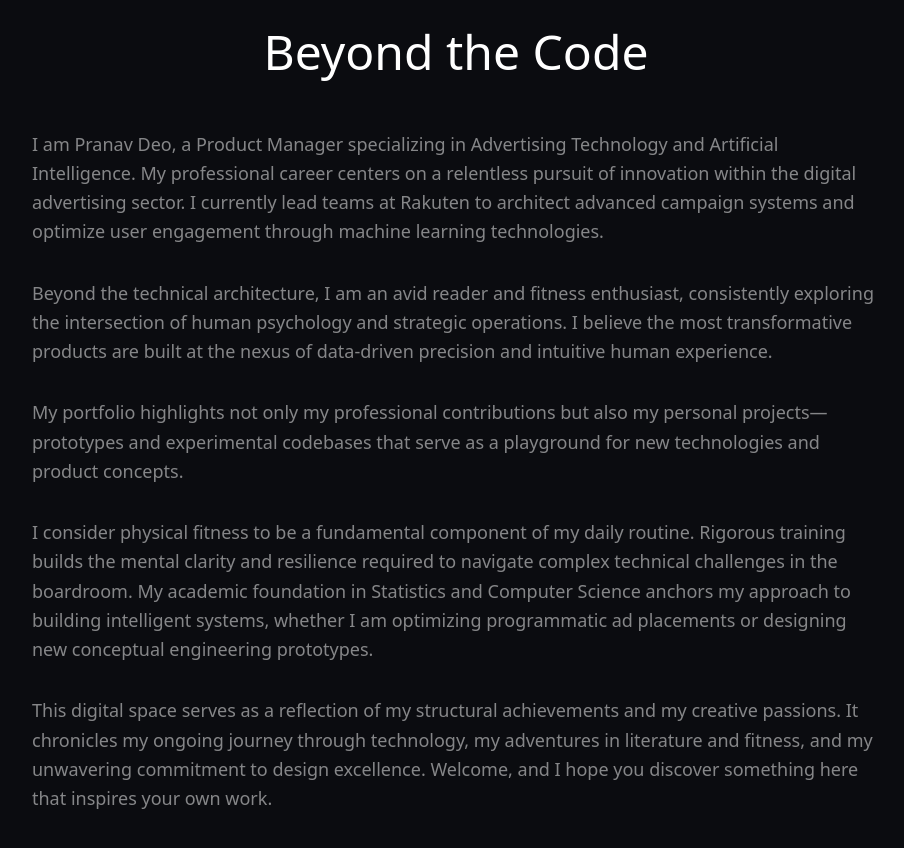
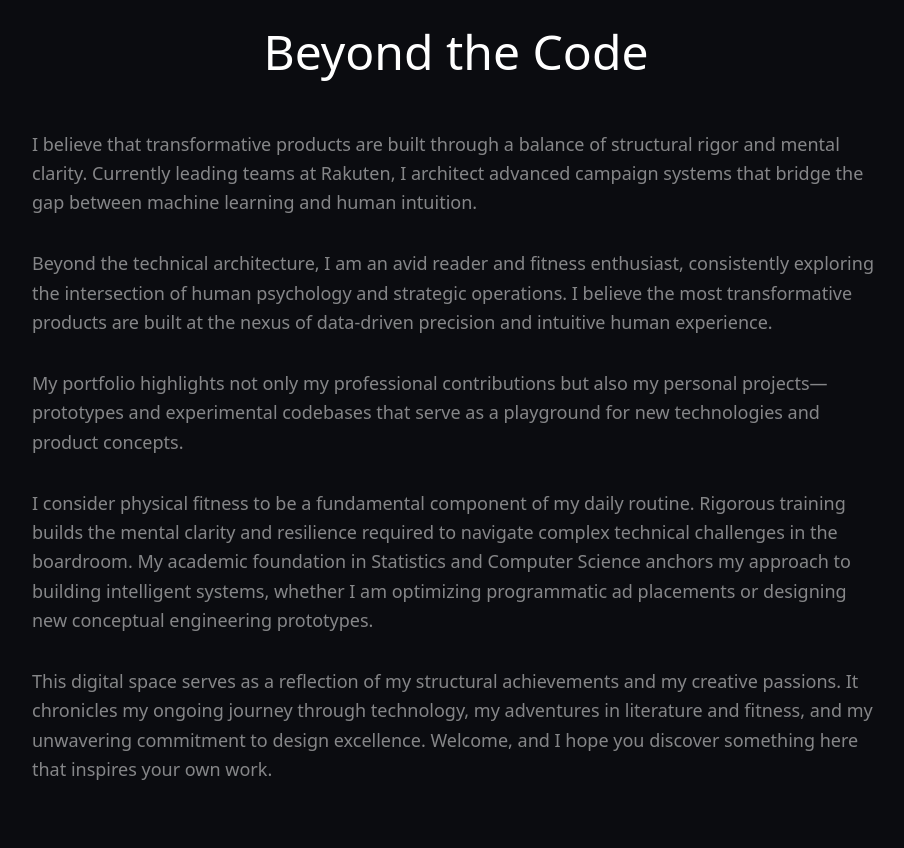
Before and after one commit to Pranavd0828/my-portfolio, a Next.js app: page / in a window 1280 px wide. Shown: the part 5080-5928 px from the top of the page, without its empty margins (184-1088 px from the left). Built offline with nearby package versions, Linux system fonts and the light colour scheme; a web font is replaced by a local one.

Commit message:
docs: refine About Me section opening for better engagement

```diff
--- a/src/components/AboutMe.tsx
+++ b/src/components/AboutMe.tsx
@@ -5,7 +5,7 @@ export default function AboutMe() {
 
             <div className="flex flex-col gap-8 font-serif text-white/50 md:text-lg leading-relaxed text-left">
                 <p>
-                    I am Pranav Deo, a Product Manager specializing in Advertising Technology and Artificial Intelligence. My professional career centers on a relentless pursuit of innovation within the digital advertising sector. I currently lead teams at Rakuten to architect advanced campaign systems and optimize user engagement through machine learning technologies.
+                    I believe that transformative products are built through a balance of structural rigor and mental clarity. Currently leading teams at Rakuten, I architect advanced campaign systems that bridge the gap between machine learning and human intuition.
                 </p>
                 <p>
                     Beyond the technical architecture, I am an avid reader and fitness enthusiast, consistently exploring the intersection of human psychology and strategic operations. I believe the most transformative products are built at the nexus of data-driven precision and intuitive human experience.
```
